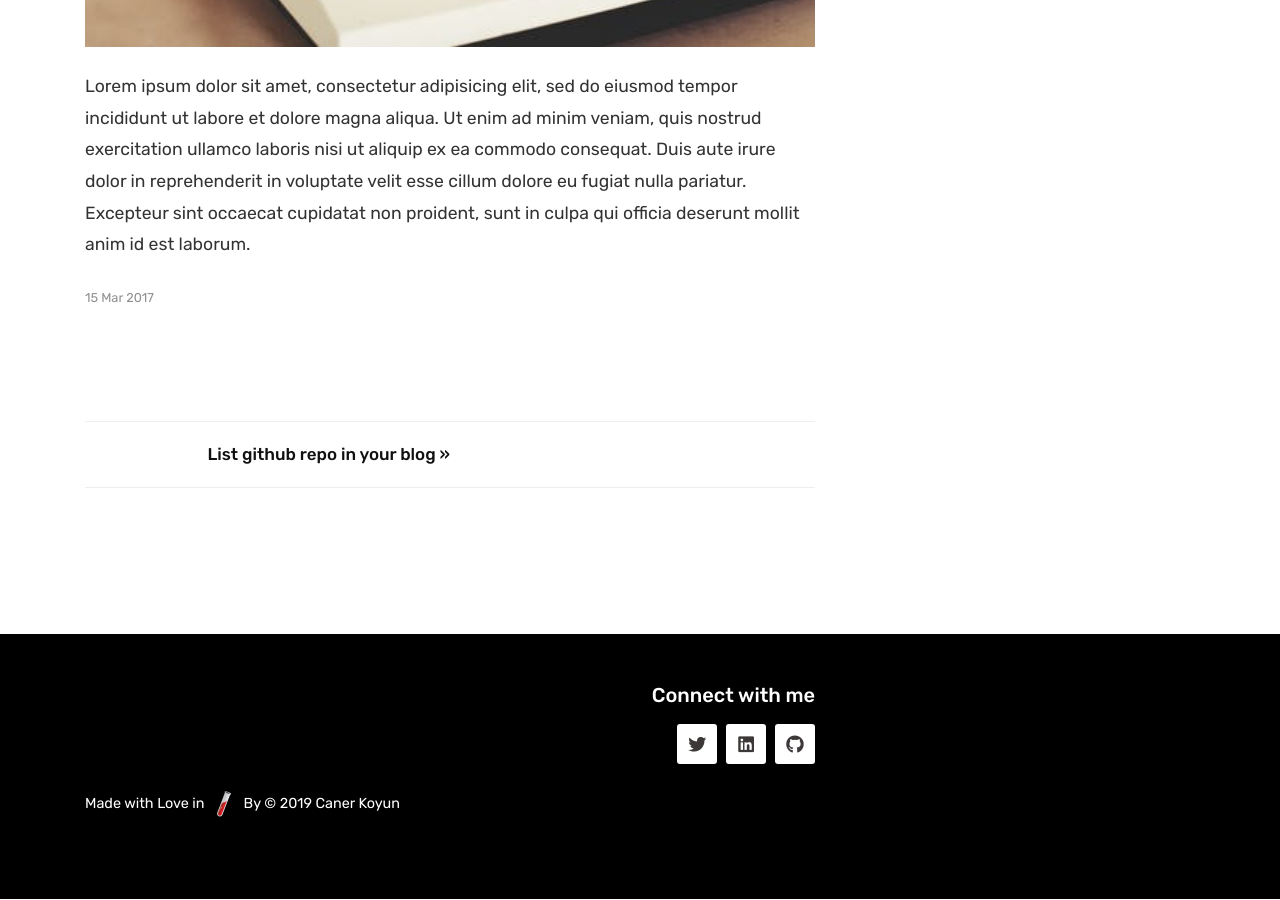
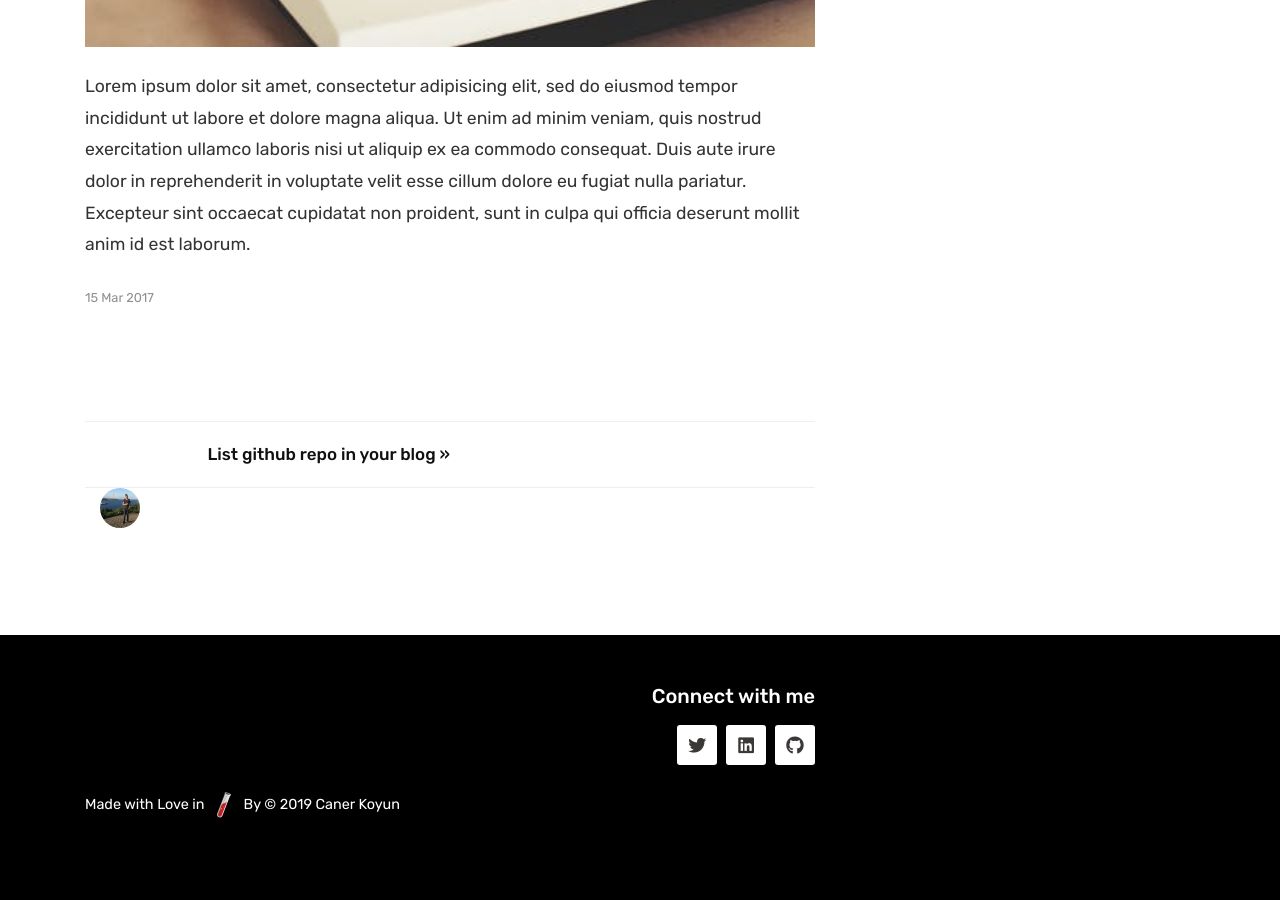
Before and after one commit to Canerkynn/CanerKynn.github.io, a Jekyll site: the page built from _posts/2017-03-15-ubuntu-in-10-years-old-pc.markdown, in a window 1280 px wide and 900 px high, scrolled down 677 px. Built offline with Jekyll 4.4.1, drawn with Linux system fonts in a browser that asks for light colours; nearby versions of some CDN libraries; comment, search, counter and statistics services are not loaded.

Commit message:
Update post.html

```diff
--- a/_layouts/post.html
+++ b/_layouts/post.html
@@ -70,7 +70,9 @@ post_class: post-template
             <!-- End Prev/Next -->
 
              <!-- Author Box -->
-
+                <div class="col-md-2">
+			<img class="author-thumb" src="/assets/images/john.jpg" alt="John Doe">
+		</div>
 
             <!-- Begin Comments
             ================================================== -->
```
